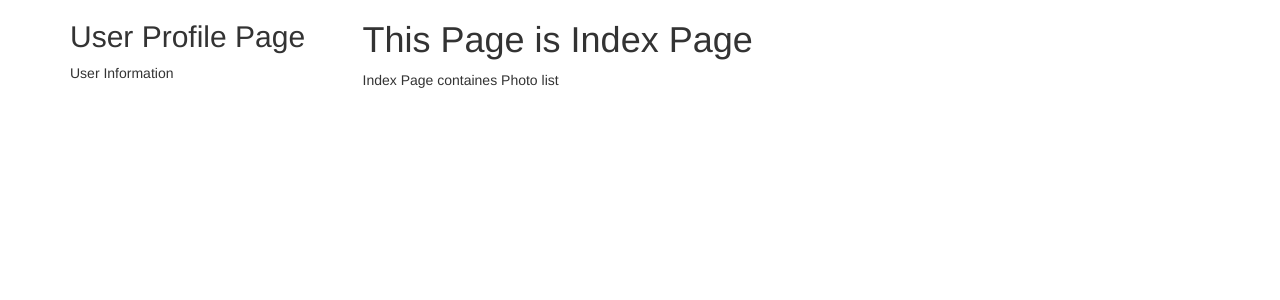
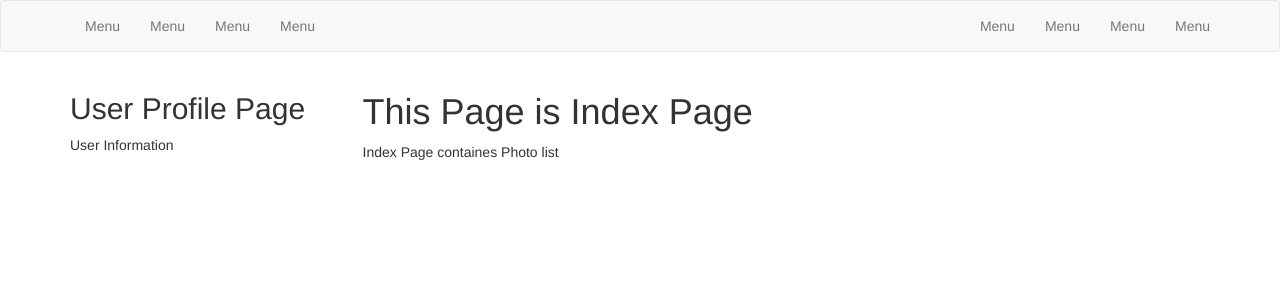
Before and after one commit to Kirade/tourblog, a Django app: page / in a window 1280 px wide. Shown: the top 300 px of the page. Run offline with Django 3.2, Linux system fonts and the light colour scheme; some libraries are stand-ins or nearby versions.

Commit message:
Apply Bootwatch - yeti theme

```diff
--- a/tourblog/templates/base.html
+++ b/tourblog/templates/base.html
@@ -6,10 +6,25 @@
     <title>Tour Photo Gallery</title>
     {% bootstrap_css %}
     {% bootstrap_javascript %}
+    <link rel='stylesheet'
+    href='https://maxcdn.bootstrapcdn.com/bootswatch/3.3.7/yeti/bootstrap.min.css'>
   </head>
   <body>
-        <nav class='nav navbar-default'>
-
+    <nav class='navbar navbar-default'>
+      <div class='container'>
+        <ul class='nav navbar-nav'>
+          <li><a href="#">Menu</a></li>
+          <li><a href="#">Menu</a></li>
+          <li><a href="#">Menu</a></li>
+          <li><a href="#">Menu</a></li>
+        </ul>
+        <ul class='nav navbar-nav navbar-right'>
+          <li><a href="#">Menu</a></li>
+          <li><a href="#">Menu</a></li>
+          <li><a href="#">Menu</a></li>
+          <li><a href="#">Menu</a></li>
+        </ul>
+      </div>
     </nav>
     <div class='container'>
       <div class='row'>
```
Lines whose indentation alone changed are shown as unchanged.
